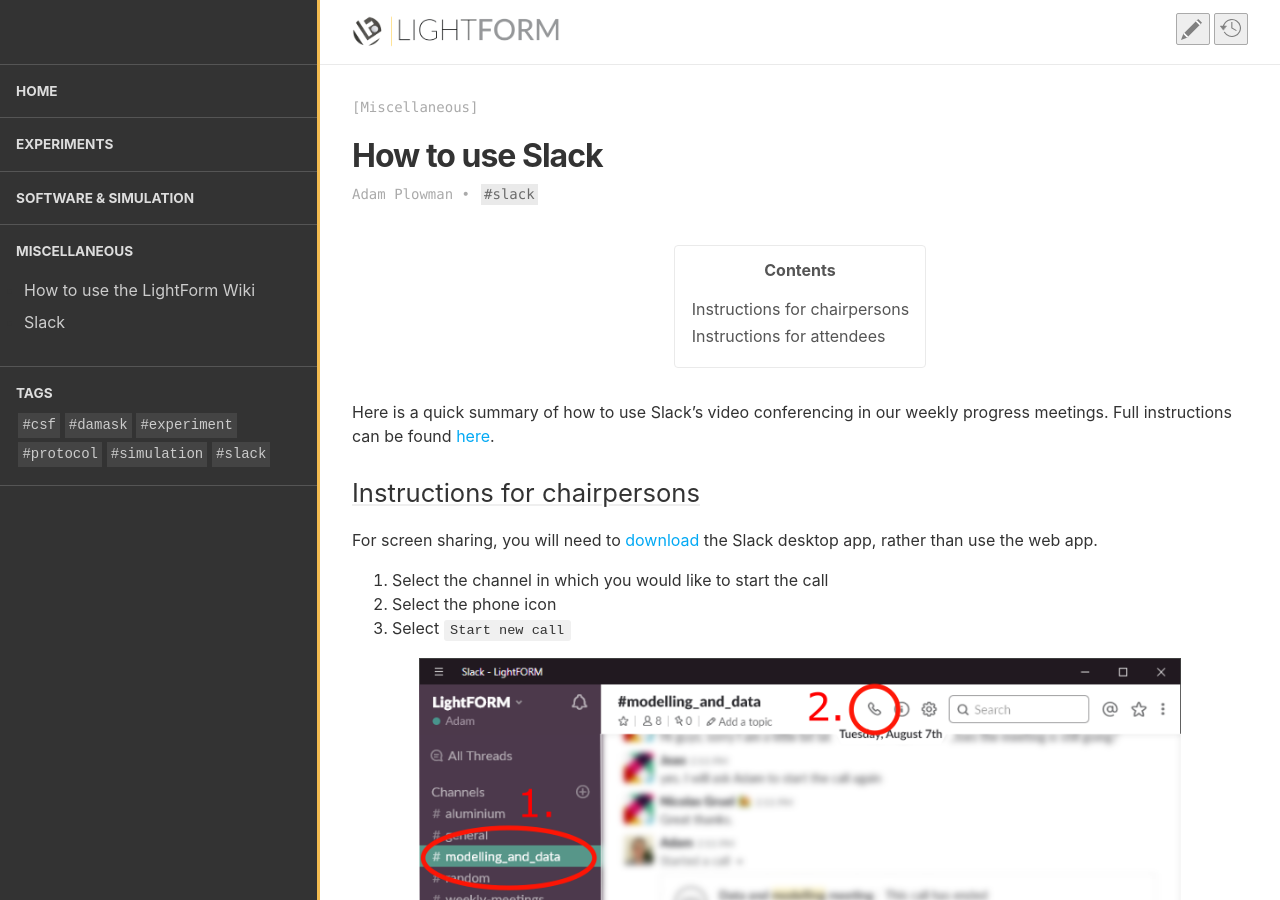
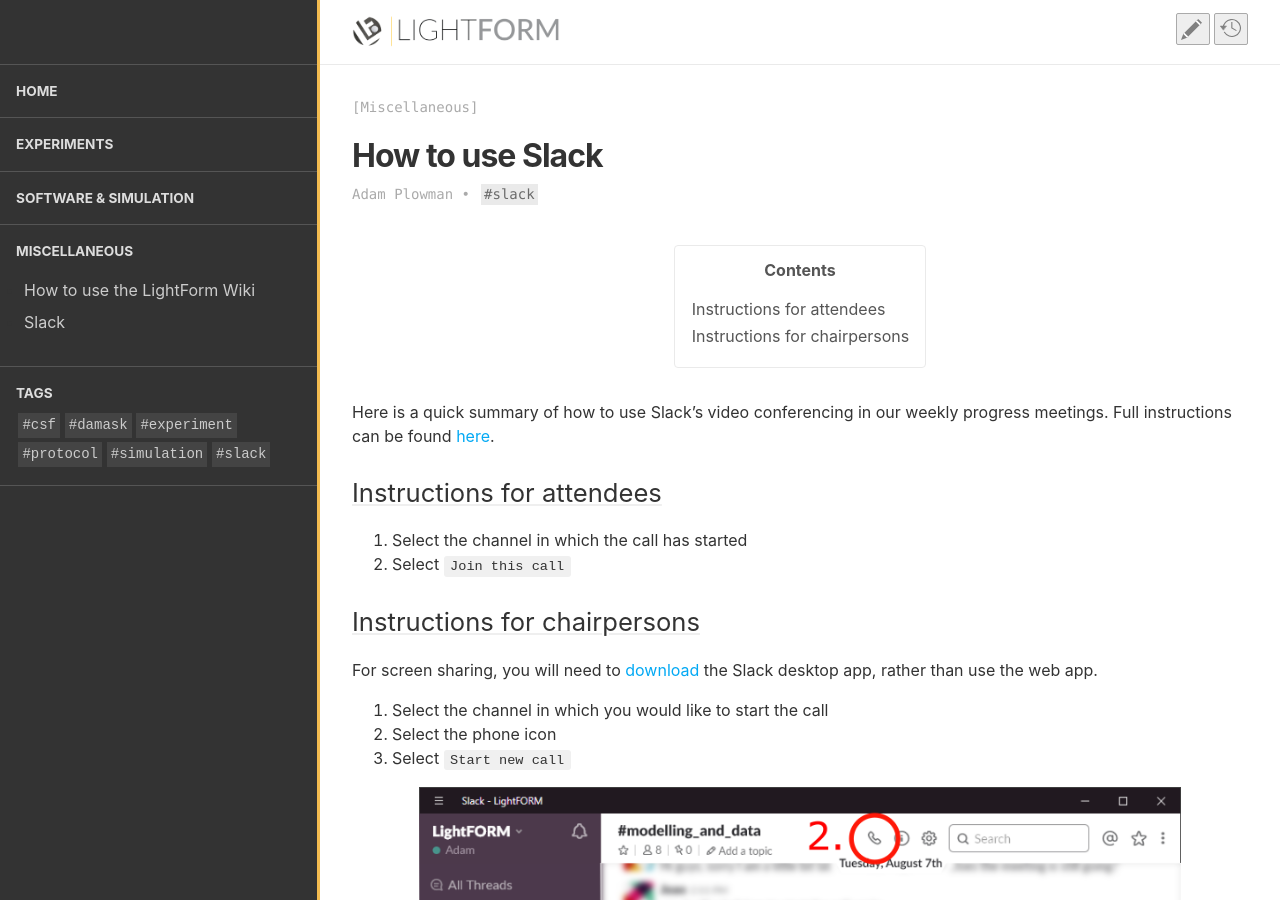
Before and after one commit to test-aplowman/test-aplowman.github.io, a Jekyll site: the page built from collections/_miscellaneous/slack.md, in a window 1280 px wide and 900 px high. Built offline with Jekyll 4.4.1, drawn with Linux system fonts in a browser that asks for light colours; some of the changed text lies outside the part shown.

Commit message:
Update slack page

```diff
--- a/collections/_miscellaneous/slack.md
+++ b/collections/_miscellaneous/slack.md
@@ -3,11 +3,18 @@
 title: How to use Slack
 title_short: Slack
 author: Adam Plowman
-tags: [slack]
+tags:
+  - slack
 toc: true
 ---
 
 Here is a quick summary of how to use Slack's video conferencing in our weekly progress meetings. Full instructions can be found [here](https://get.slack.help/hc/en-us/articles/216771908).
+
+
+## Instructions for attendees
+
+1. Select the channel in which the call has started
+2. Select `Join this call`
 
 ## Instructions for chairpersons
 
```
Also changed, not shown: other parts of collections/_miscellaneous/slack.md (+0 -5 lines).
